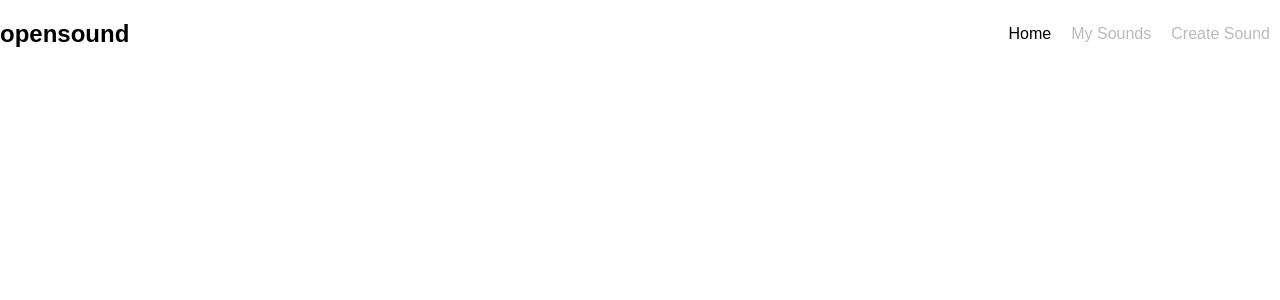
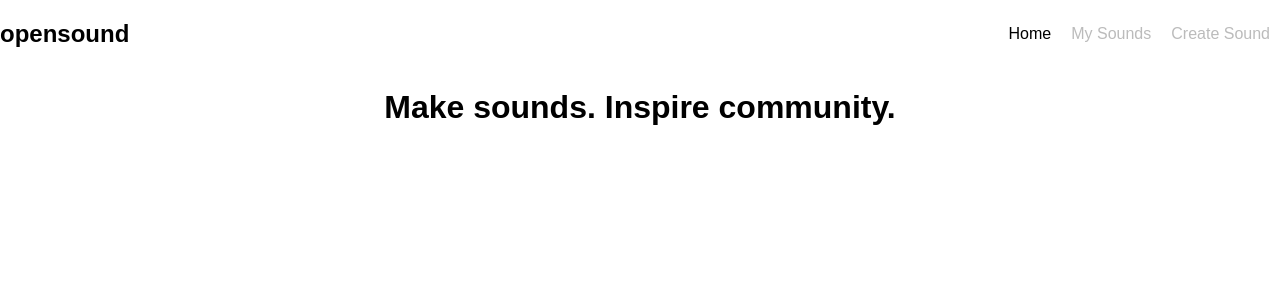
Before and after one commit to s-zimm/opensound, a React (Create React App) app in the folder front-end/: page / in a window 1280 px wide. Shown: the top 300 px of the page. Built offline with nearby package versions, Linux system fonts and the light colour scheme.

Commit message:
Add homepage route

```diff
--- a/front-end/src/App.js
+++ b/front-end/src/App.js
@@ -1,9 +1,10 @@
 import React, { Component } from 'react';
-import { HashRouter as Router, Route } from 'react-router-dom';
+import { HashRouter as Router, Route, Switch } from 'react-router-dom';
 import logo from './logo.svg';
 import './App.css';
 
 import Nav from './components/Nav';
+import HomePage from './components/HomeView/HomePage';
 import RecordingPage from './components/RecordingView/RecordingPage';
 import AllSoundsPage from './components/AllSoundsView/AllSoundsPage';
 
@@ -21,8 +22,11 @@ class App extends Component {
       <Router>
         <div className="App">
             <Nav currentUser={this.state.currentUser} />
-            <Route exact path="/sounds/:userId" component={AllSoundsPage}/>
-            <Route path="/sounds/:userId/new" component={RecordingPage}/>
+            <Switch>
+              <Route path="/sounds/:userId/new" component={RecordingPage}/>
+              <Route path="/sounds/:userId" component={AllSoundsPage}/>
+              <Route path="/" component={HomePage}/>
+            </Switch>
         </div>
       </Router>
     );
--- /dev/null
+++ b/front-end/src/components/HomeView/HomePage.js
@@ -0,0 +1,8 @@
+import React from 'react';
+
+let HomePage = () =>
+  <div>
+    <h1>Make sounds. Inspire community.</h1>
+  </div>
+
+export default HomePage;
```
